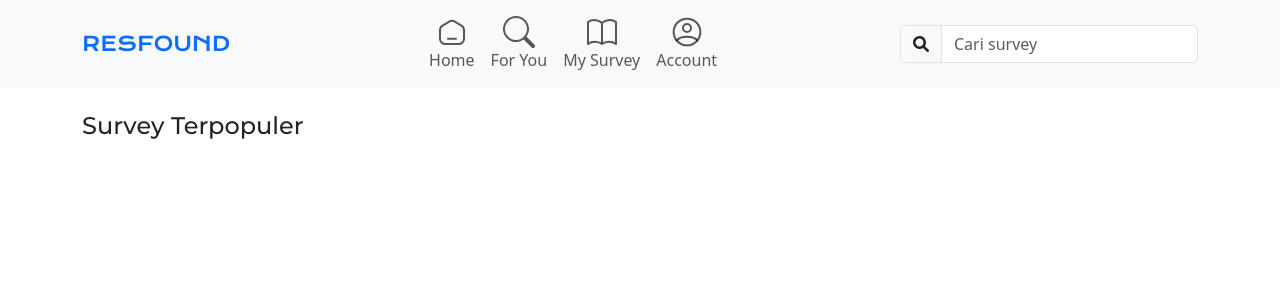
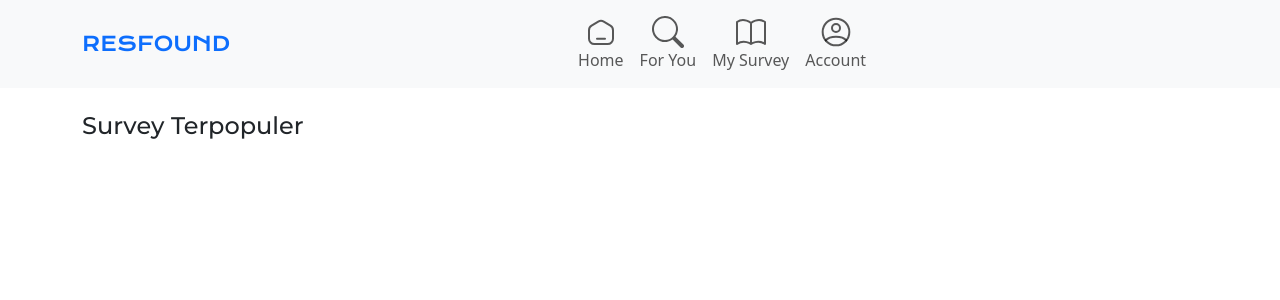
Before and after one commit to fajar-i/Resfound, a Django app: page /fyp/ in a window 1280 px wide. Shown: the top 300 px of the page. Run offline with Django 5.2, Linux system fonts and the light colour scheme; the visitor is signed in with stand-in values (Sample User, id 1); data that the repository does not hold is empty.

Commit message:
no search

```diff
--- a/resfound/settings.py
+++ b/resfound/settings.py
@@ -16,7 +16,7 @@ DATABASES = {
         'ENGINE': 'django.db.backends.mysql',
         'NAME': 'resfound',
         'USER' : 'root',
-        'PASSWORD' : 'password',
+        'PASSWORD' : 'zebrakecetit1604',
         'HOST' : 'localhost',
         'port' : '3306',
         'OPTIONS': {
--- a/survey/templates/navbar.html
+++ b/survey/templates/navbar.html
@@ -35,12 +35,6 @@
           </a>
         </li>
       </ul>
-      <form method="GET" action="" class="d-flex" role="search">
-        <div class="input-group">
-          <span class="input-group-text"><i class="fas fa-search"></i></span>
-          <input class="form-control" type="search" placeholder="Cari survey" aria-label="Search" name="judul">
-        </div>
-      </form>
     </div>
   </div>
 </nav>
```
